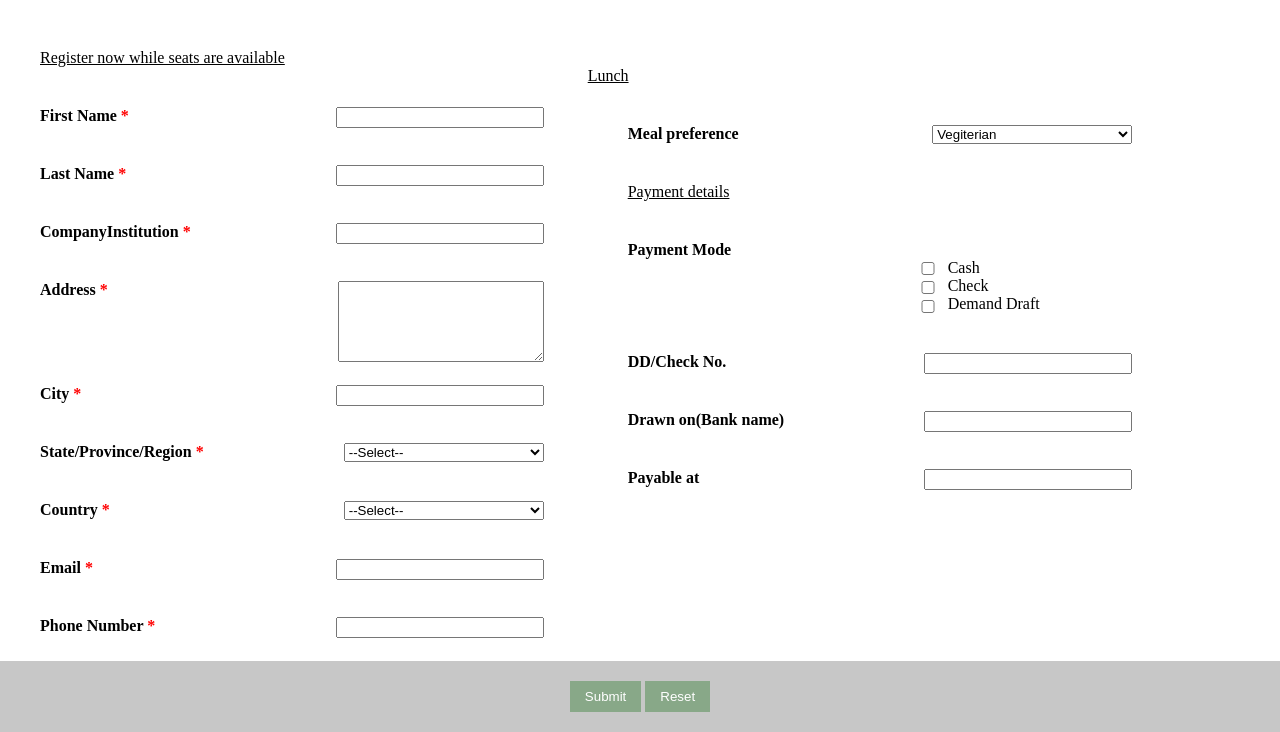
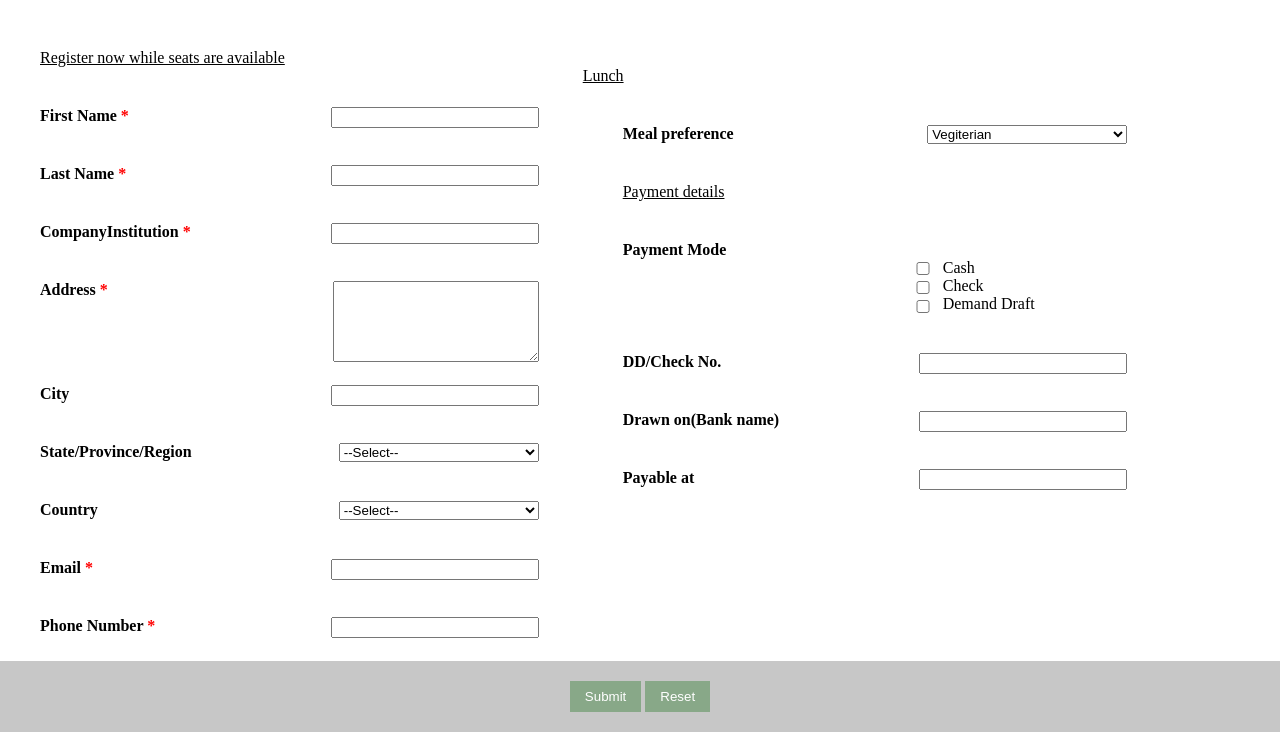
Before and after one commit to Anteneh845/WAP-Lesson-4-Assignement, a plain HTML site: page index.html in a window 1280 px wide. Shown: the part 68-800 px from the top of the page. Drawn offline with Linux system fonts and the light colour scheme.

Commit message:
minor update

```diff
--- a/index.html
+++ b/index.html
@@ -1,6 +1,5 @@
 <!DOCTYPE html>
 <html lang="en-us">
-
 <head>
     <link href="style.css" rel="stylesheet" type="text/css" />
 </head>
@@ -36,11 +35,11 @@
                 </div>
                 <br/><br/>
                 <div class="form-input">
-                    <label for="city" class="required">City</label>
-                    <input id="city" type="text" required />
+                    <label for="city" >City</label>
+                    <input id="city" type="text" />
                 </div>
                 <div class="form-input">
-                    <label for="state" class="required">State/Province/Region</label>
+                    <label for="state" >State/Province/Region</label>
                     <select id="state">
                         <option selected disabled> --Select-- </option>
                         <option value="iowa"> Iowa </option>
@@ -49,7 +48,7 @@
                     </select>
                 </div>
                 <div class="form-input">
-                    <label for="country" class="required">Country</label>
+                    <label for="country" >Country</label>
                     <select id="country">
                         <option selected disabled> --Select-- </option>
                         <option value="eth"> Ethiopia </option>
--- a/style.css
+++ b/style.css
@@ -11,9 +11,11 @@ form>label{
     color: red;
     content: " *";
 }
+
 label{
     display: inline-block;
 }
+
 .form-input{
     margin: 40px;
 }
```
